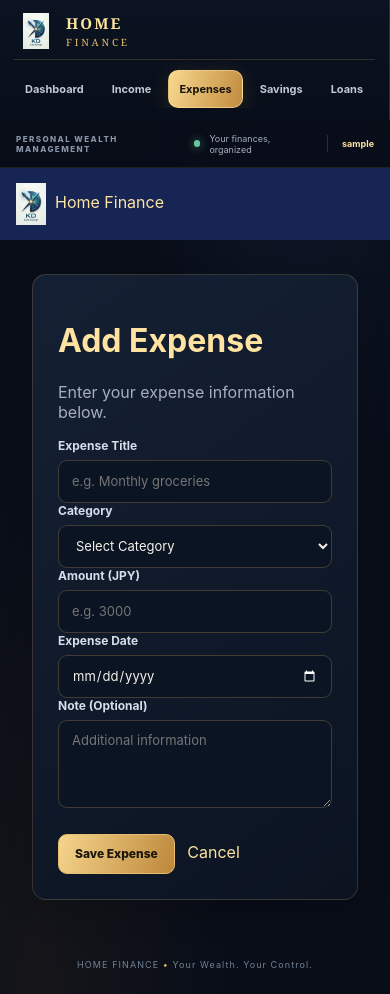
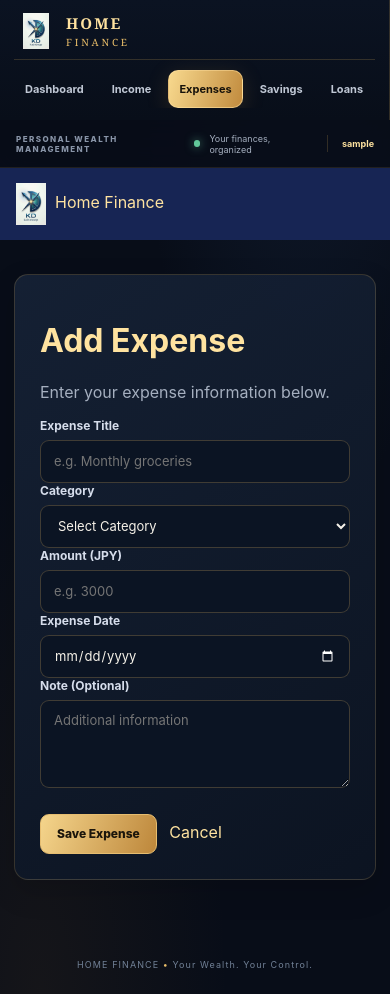
Before and after one commit to deeptamg-code/home-finance, a Flask app: page /expenses/add in a window 390 px wide. Run offline with Flask 3, Linux system fonts and the light colour scheme; the visitor is signed in with stand-in values (Sample User, id 1); data comes from the database, SQL or seed files in the repository.

Commit message:
Polish responsive content alignment for luxury shell

```diff
--- a/app/static/style.css
+++ b/app/static/style.css
@@ -2897,3 +2897,17 @@ body[class*="page-"]:not(.page-auth-login):not(.page-auth-register) .balance {
     .page, .app-page .container, body[class*="page-"] .container { width: calc(100% - 28px); padding-top: 23px; }
     body[class*="page-"] .container > .header, body[class*="page-"] .container > .page-header, body[class*="page-"] .container > .top { align-items: flex-start; flex-direction: column; }
 }
+
+
+/* Layout alignment for legacy standalone templates now using the shared sidebar shell */
+body[class*="page-"]:not(.page-auth-login):not(.page-auth-register) .app-main > .container {
+    width: min(1440px, calc(100% - 64px));
+    max-width: none;
+    margin-left: auto !important;
+    margin-right: auto !important;
+}
+@media (max-width: 680px) {
+    body[class*="page-"]:not(.page-auth-login):not(.page-auth-register) .app-main > .container {
+        width: calc(100% - 28px);
+    }
+}
```
